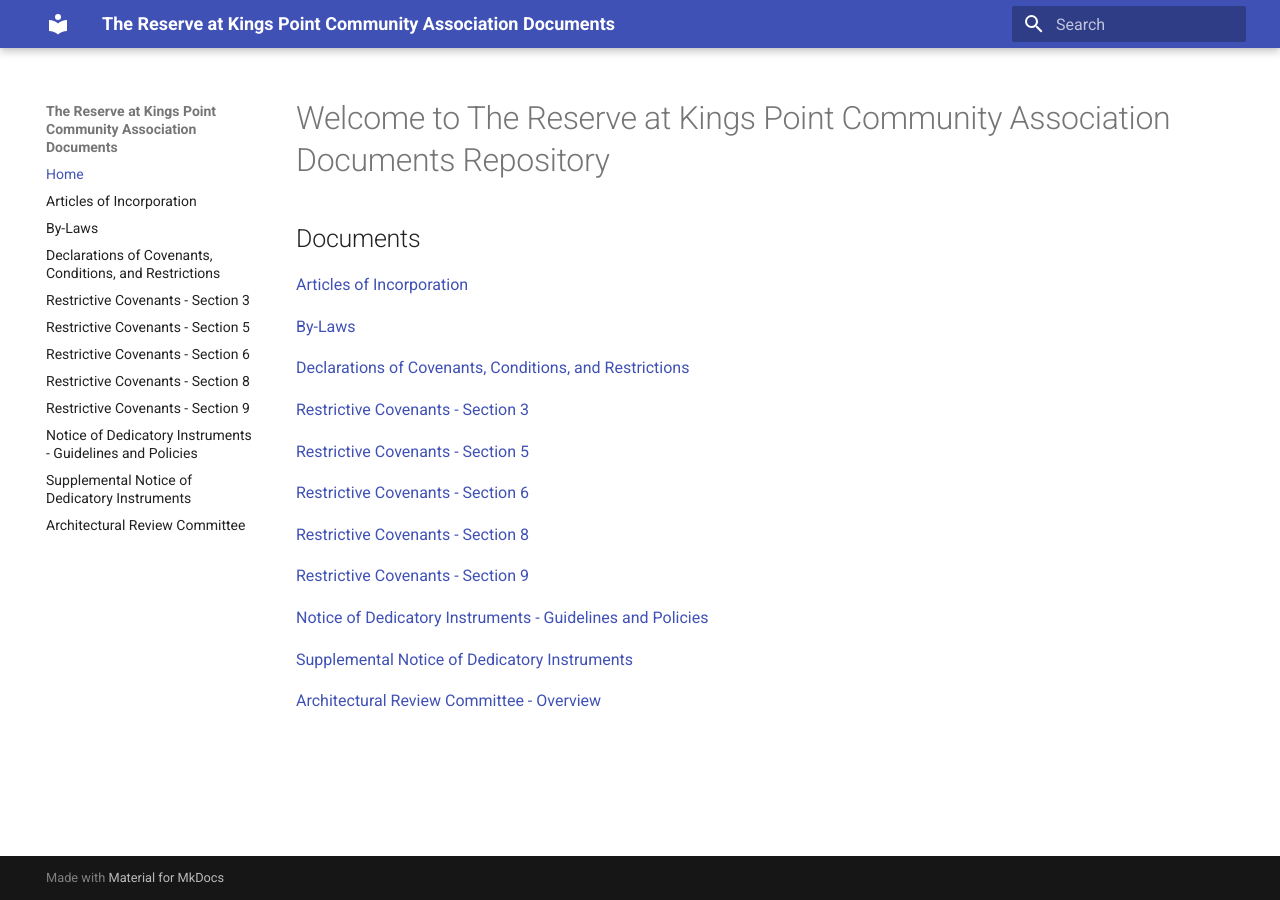
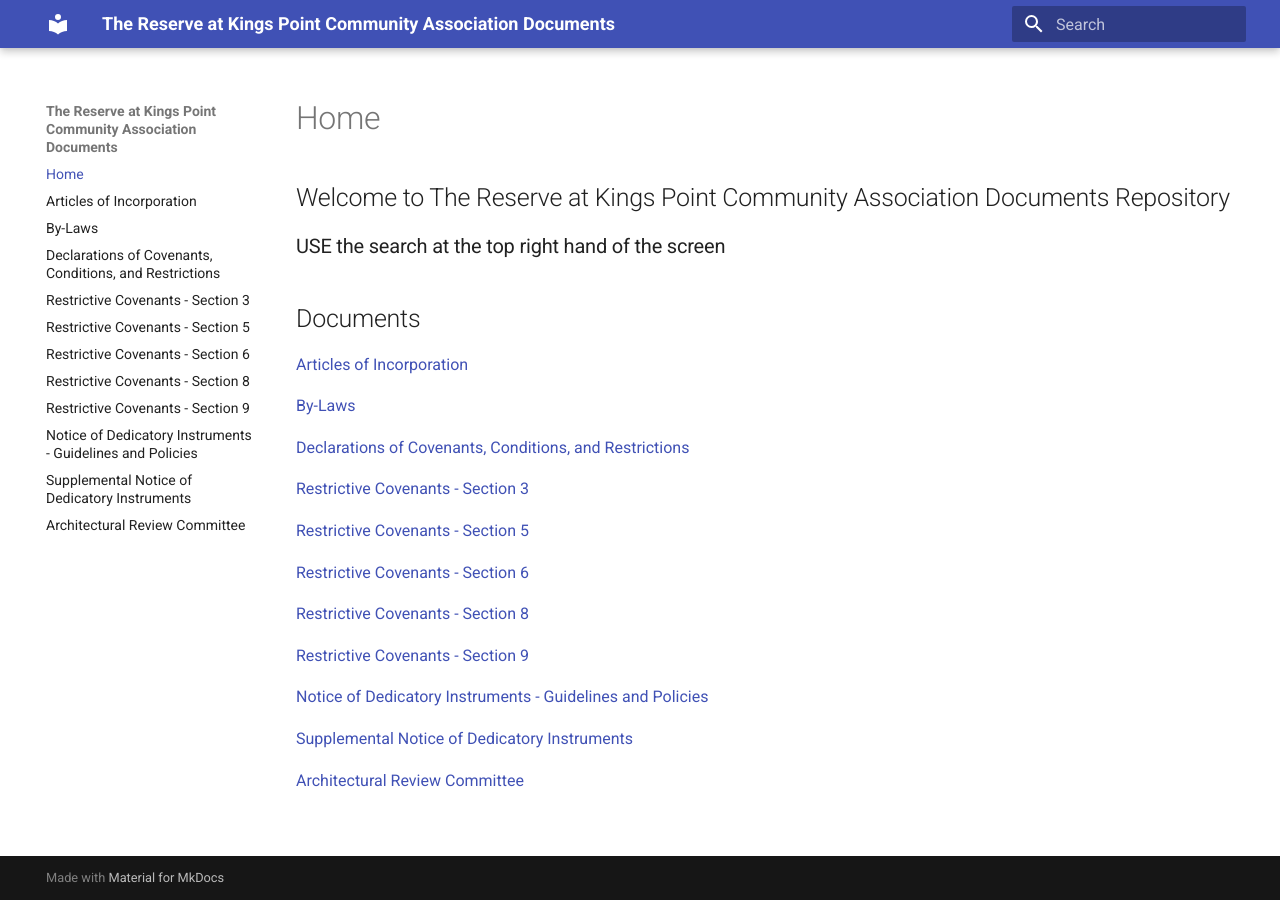
Before and after one commit to rakpca/documents, an MkDocs documentation site: the page built from docs/index.md, in a window 1280 px wide. Built offline with MkDocs 1.6.1 and Material for MkDocs 9.7.7, drawn with Linux system fonts in a browser that asks for light colours.

Commit message:
fixed links

```diff
--- a/docs/index.md
+++ b/docs/index.md
@@ -3,7 +3,9 @@
   - toc
 ---
 
-# Welcome to The Reserve at Kings Point Community Association Documents Repository
+## Welcome to The Reserve at Kings Point Community Association Documents Repository
+
+### USE the search at the top right hand of the screen
 
 ## Documents
 
@@ -27,4 +29,4 @@
 
 [Supplemental Notice of Dedicatory Instruments](supplemental-notice-of-dedicatory-instruments.md)
 
-[Architectural Review Committee - Overview](arc-overview.md)
+[Architectural Review Committee](arc.md)
```
